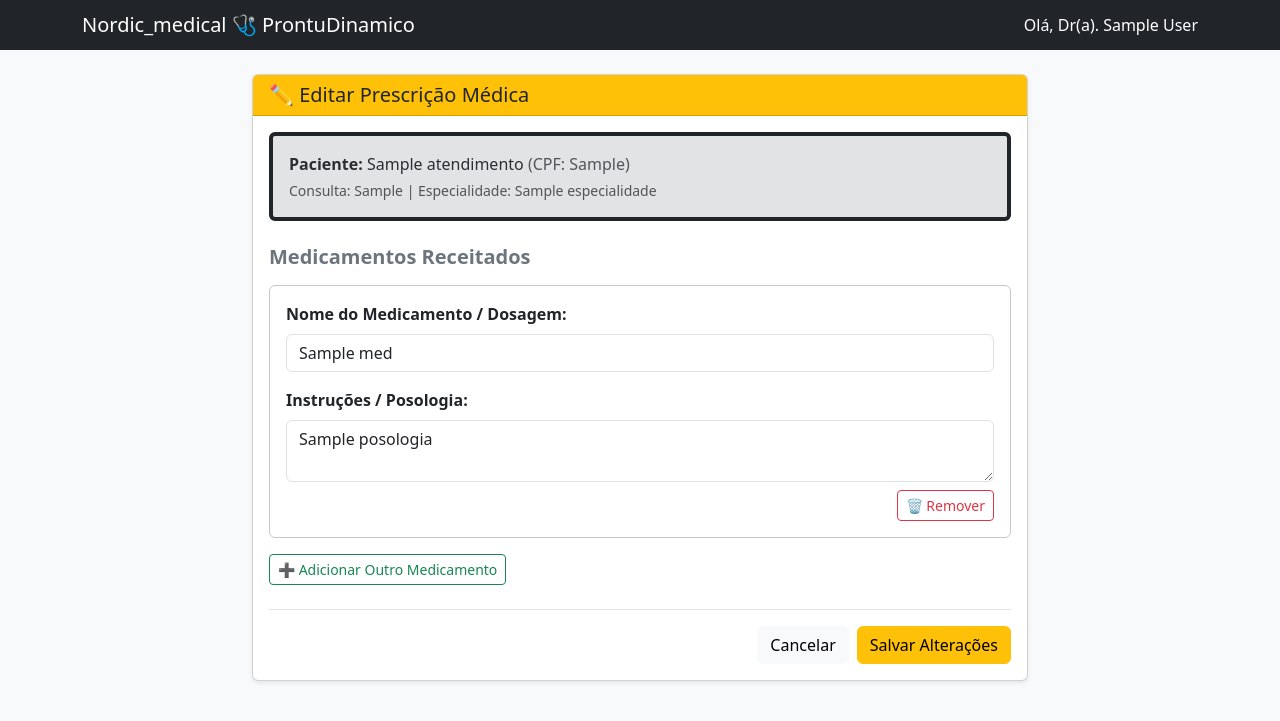
After one commit to soaresavelino/ProntuDinamico, a Flask app: template templates/editar_prescricao.html in a window 1280 px wide. The commit adds this page. Shown: the top 721 px of the page. Run offline with Flask 3, Linux system fonts and the light colour scheme; the visitor is signed in with stand-in values (Sample User, id 1); the template is opened without the code that fills it: most values are stand-ins (such as "Sample title", 1, 10 or a date in 2020).

Commit message:
feat: adiciona editar/excluir prescricao e prontuario, especialidade no cadastro

```diff
--- a/templates/cadastro.html
+++ b/templates/cadastro.html
@@ -1,10 +1,12 @@
 <!DOCTYPE html>
 <html lang="pt-br">
+
 <head>
     <meta charset="UTF-8">
     <title>ProntuDinamico - Cadastro</title>
     <link href="https://cdn.jsdelivr.net/npm/bootstrap@5.3.0/dist/css/bootstrap.min.css" rel="stylesheet">
 </head>
+
 <body class="bg-dark d-flex align-items-center" style="height: 100vh;">
     <div class="container" style="max-width: 450px;">
         <div class="card shadow border-0 rounded-3">
@@ -54,4 +56,5 @@
         </div>
     </div>
 </body>
+
 </html>
--- /dev/null
+++ b/templates/editar_prescricao.html
@@ -0,0 +1,106 @@
+<!DOCTYPE html>
+<html lang="pt-br">
+<head>
+    <meta charset="UTF-8">
+    <title>Editar Prescrição</title>
+    <link href="https://cdn.jsdelivr.net/npm/bootstrap@5.3.0/dist/css/bootstrap.min.css" rel="stylesheet">
+</head>
+<body class="bg-light">
+
+    <nav class="navbar navbar-dark bg-dark mb-4">
+        <div class="container">
+            <span class="navbar-brand mb-0 h1">Nordic_medical 🩺 ProntuDinamico</span>
+            <span class="text-white">Olá, Dr(a). {{ session['usuario_nome'] }}</span>
+        </div>
+    </nav>
+
+    <div class="container" style="max-width: 800px;">
+        <div class="card shadow-sm mb-4">
+            <div class="card-header bg-warning text-dark">
+                <h3 class="mb-0 h5">✏️ Editar Prescrição Médica</h3>
+            </div>
+            <div class="card-body">
+
+                <div class="alert alert-secondary border-start border-4 border-dark mb-4">
+                    <p class="mb-1"><strong>Paciente:</strong> {{ atendimento.paciente_nome }}
+                        <span class="text-muted">(CPF: {{ atendimento.paciente_cpf }})</span>
+                    </p>
+                    <p class="mb-0 small text-muted">
+                        Consulta: {{ atendimento.data_consulta }} | Especialidade: {{ atendimento.especialidade }}
+                    </p>
+                </div>
+
+                <form action="{{ url_for('prescricao.editar_prescricao', atendimento_id=atendimento._id) }}" method="POST">
+
+                    <div id="lista-medicamentos">
+                        <h5 class="mb-3 fw-bold text-secondary">Medicamentos Receitados</h5>
+
+                        {% for med in prescricao.medicamentos %}
+                        <div class="card bg-white p-3 mb-3 border border-secondary-subtle rounded item-medicamento">
+                            <div class="mb-3">
+                                <label class="form-label fw-bold">Nome do Medicamento / Dosagem:</label>
+                                <input type="text" name="nome_medicamento[]" class="form-control"
+                                    value="{{ med.nome }}" required>
+                            </div>
+                            <div class="mb-2">
+                                <label class="form-label fw-bold">Instruções / Posologia:</label>
+                                <textarea name="posologia[]" class="form-control" rows="2" required>{{ med.posologia }}</textarea>
+                            </div>
+                            <div class="text-end">
+                                <button type="button" class="btn btn-outline-danger btn-sm"
+                                    onclick="removerMedicamento(this)">🗑️ Remover</button>
+                            </div>
+                        </div>
+                        {% endfor %}
+                    </div>
+
+                    <button type="button" class="btn btn-outline-success btn-sm mb-4"
+                        onclick="adicionarCampoMedicamento()">
+                        ➕ Adicionar Outro Medicamento
+                    </button>
+
+                    <div class="border-top pt-3 d-flex justify-content-end">
+                        <a href="{{ url_for('prontuario.index') }}" class="btn btn-light me-2">Cancelar</a>
+                        <button type="submit" class="btn btn-warning">Salvar Alterações</button>
+                    </div>
+                </form>
+
+            </div>
+        </div>
+    </div>
+
+    <script>
+        function adicionarCampoMedicamento() {
+            const lista = document.getElementById('lista-medicamentos');
+            const novoBloco = document.createElement('div');
+            novoBloco.className = 'card bg-white p-3 mb-3 border border-secondary-subtle rounded item-medicamento';
+            novoBloco.innerHTML = `
+                <div class="mb-3">
+                    <label class="form-label fw-bold">Nome do Medicamento / Dosagem:</label>
+                    <input type="text" name="nome_medicamento[]" class="form-control" placeholder="Ex: Medicamento">
+                </div>
+                <div class="mb-2">
+                    <label class="form-label fw-bold">Instruções / Posologia:</label>
+                    <textarea name="posologia[]" class="form-control" rows="2" placeholder="Instruções de uso"></textarea>
+                </div>
+                <div class="text-end">
+                    <button type="button" class="btn btn-outline-danger btn-sm" onclick="removerMedicamento(this)">🗑️ Remover</button>
+                </div>
+            `;
+            lista.appendChild(novoBloco);
+        }
+
+        function removerMedicamento(btn) {
+            const bloco = btn.closest('.item-medicamento');
+            const total = document.querySelectorAll('.item-medicamento').length;
+            if (total > 1) {
+                bloco.remove();
+            } else {
+                alert('A prescrição deve ter ao menos um medicamento.');
+            }
+        }
+    </script>
+
+    <script src="https://cdn.jsdelivr.net/npm/bootstrap@5.3.0/dist/js/bootstrap.bundle.min.js"></script>
+</body>
+</html>
```
Also changed, not shown: controllers/prescricao_controller.py (+83 -0 lines), templates/editar_prontuario.html (+16 -49 lines), templates/index.html (+73 -17 lines). Lines whose indentation alone changed are shown as unchanged.
